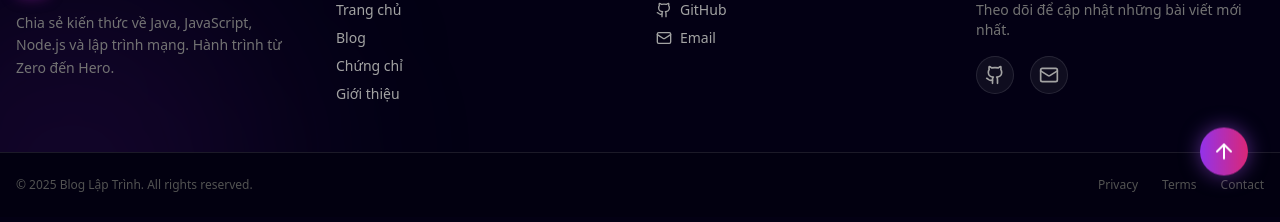
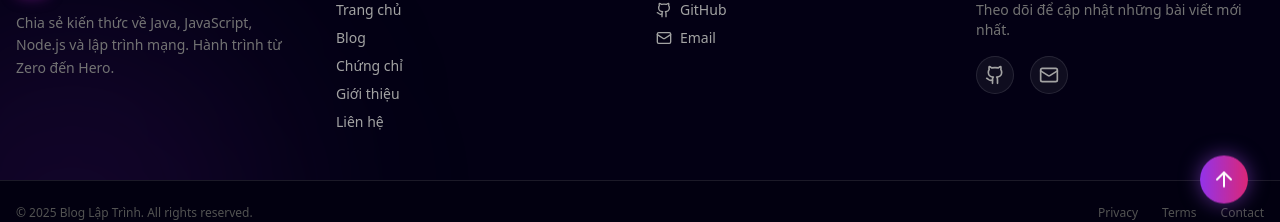
Before and after one commit to quanghieu130104/DA-LTMMT123, a Next.js app: page / in a window 1280 px wide. Shown: the part 1403-1625 px from the top of the page. Built offline with nearby package versions, Linux system fonts and the light colour scheme; no server answers; the database is empty.

Commit message:
Them liên hệ footer

```diff
--- a/components/Footer.tsx
+++ b/components/Footer.tsx
@@ -43,6 +43,7 @@ export default function Footer() {
               <li><Link href="/blog" className="hover:text-purple-400 transition duration-300">Blog</Link></li>
               <li><Link href="/certificates" className="hover:text-purple-400 transition duration-300">Chứng chỉ</Link></li>
               <li><Link href="/about" className="hover:text-purple-400 transition duration-300">Giới thiệu</Link></li>
+              <li><Link href="/contact" className="hover:text-purple-400 transition duration-300">Liên hệ</Link></li>
             </ul>
           </div>
 
```
